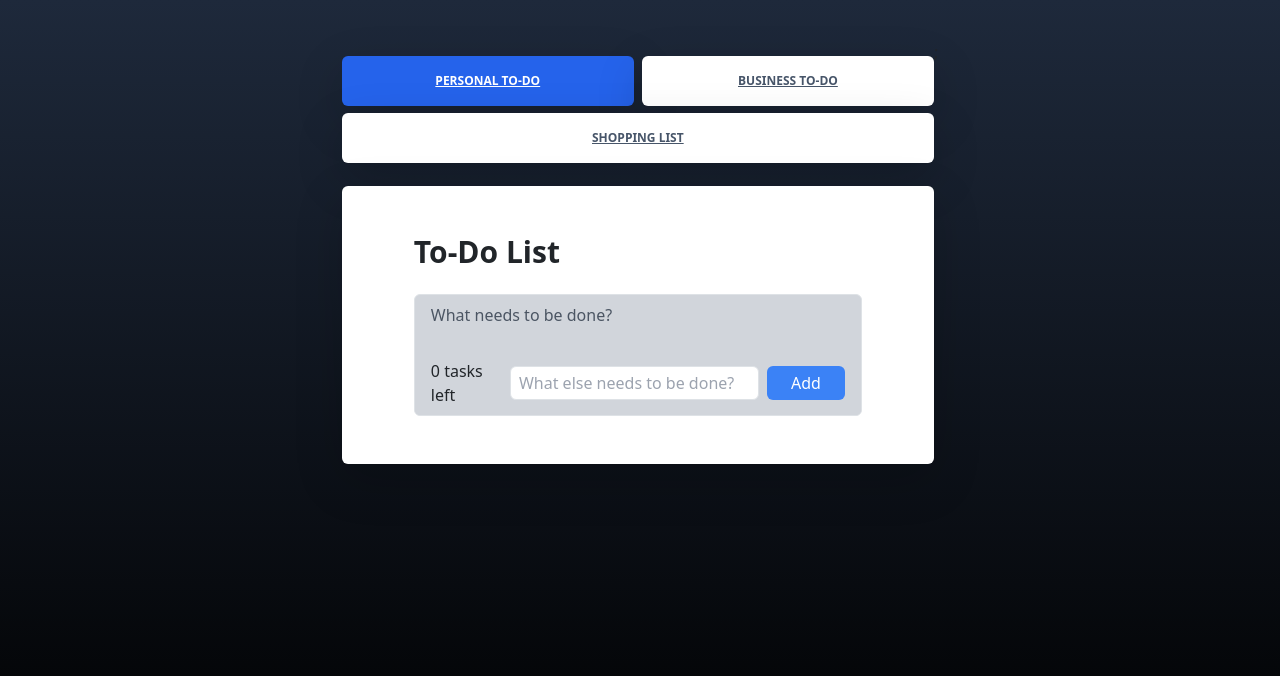
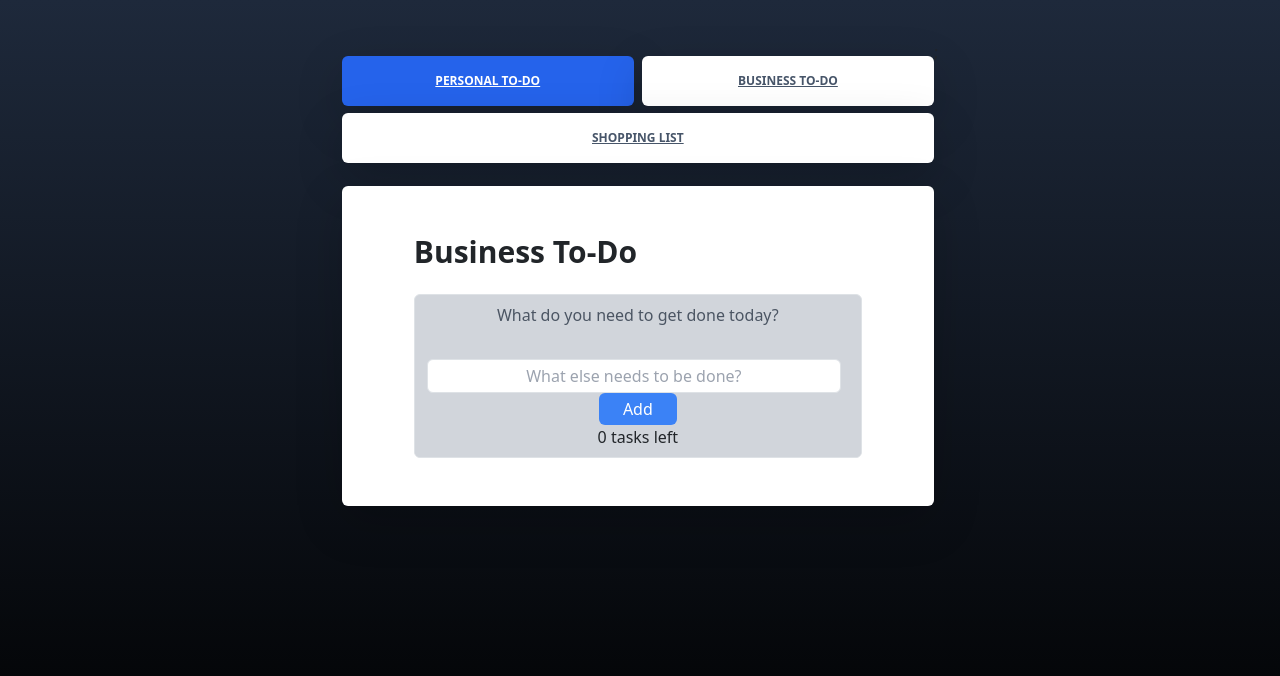
Before and after one commit to louitron/to-do_list_app, a Next.js app: page / in a window 1280 px wide. Shown: the top 676 px of the page. Built offline with nearby package versions, Linux system fonts and the light colour scheme.

Commit message:
Added better alignment to the different lists, added counter to all the lists

```diff
--- a/src/components/BusinessToDo.jsx
+++ b/src/components/BusinessToDo.jsx
@@ -32,12 +32,14 @@ export function BusinessToDo() {
     console.log(newTasks);
   };
 
+  const incompleteTasks = tasks.filter((task) => !task.done);
+
   return (
     <div className="max-w-md mx-auto">
       <h1 className="text-3xl font-bold mb-6">Business To-Do</h1>
       <div className=" bg-gray-300 border rounded-md overflow-hidden">
         {tasks.length === 0 && (
-          <div className="py-2 px-3  text-gray-600">
+          <div className="py-2 px-3 text-center  text-gray-600">
             Add Stuff and Get Down To Business
           </div>
         )}
@@ -68,10 +70,10 @@ export function BusinessToDo() {
             </li>
           ))}
         </ul>
-        <div className="bg-gray-300 px-3 py-2 flex items-center">
+        <div className="bg-gray-300 px-3 py-2 flex flex-col justify-center items-center">
           <input
             type="text"
-            className="flex-grow border rounded-md py-1 px-2 mr-2"
+            className="w-full text-center flex-grow border rounded-md py-1 px-2 mr-2"
             placeholder="What other business needs to be done?"
             value={inputValue}
             onChange={(e) => setInputValue(e.target.value)}
@@ -83,6 +85,7 @@ export function BusinessToDo() {
           >
             Add
           </button>
+          <span>{incompleteTasks.length} tasks left</span>
         </div>
       </div>
     </div>
--- a/src/components/ShoppingList.jsx
+++ b/src/components/ShoppingList.jsx
@@ -32,13 +32,15 @@ export function ShoppingList() {
     console.log(newTasks);
   };
 
+  const incompleteTasks = tasks.filter((task) => !task.done);
+
   return (
     <div className="max-w-md mx-auto">
-      <h1 className="text-3xl font-bold mb-6">Shopping List</h1>
-      <div className="bg-gray-300 border rounded-md overflow-hidden">
+      <h1 className="text-3xl font-bold mb-6">Business To-Do</h1>
+      <div className=" bg-gray-300 border rounded-md overflow-hidden">
         {tasks.length === 0 && (
-          <div className="py-2 px-3 text-gray-600">
-            What do you need to buy?
+          <div className="py-2 px-3 text-center  text-gray-600">
+            What do you need to buy today?
           </div>
         )}
         <ul>
@@ -68,10 +70,10 @@ export function ShoppingList() {
             </li>
           ))}
         </ul>
-        <div className=" bg-gray-300 px-3 py-2 flex items-center">
+        <div className="bg-gray-300 px-3 py-2 flex flex-col justify-center items-center">
           <input
             type="text"
-            className="flex-grow border rounded-md py-1 px-2 mr-2"
+            className="w-full text-center flex-grow border rounded-md py-1 px-2 mr-2"
             placeholder="What else do you need to buy?"
             value={inputValue}
             onChange={(e) => setInputValue(e.target.value)}
@@ -83,6 +85,7 @@ export function ShoppingList() {
           >
             Add
           </button>
+          <span>{incompleteTasks.length} tasks left</span>
         </div>
       </div>
     </div>
--- a/src/components/ToDo.jsx
+++ b/src/components/ToDo.jsx
@@ -29,16 +29,19 @@ export function ToDo() {
     const newTasks = [...tasks];
     newTasks[index].done = !newTasks[index].done;
     setTasks(newTasks);
+    console.log(newTasks);
   };
 
   const incompleteTasks = tasks.filter((task) => !task.done);
 
   return (
     <div className="max-w-md mx-auto">
-      <h1 className="text-3xl font-bold mb-6">To-Do List</h1>
-      <div className="bg-gray-300 border rounded-md overflow-hidden">
+      <h1 className="text-3xl font-bold mb-6">Business To-Do</h1>
+      <div className=" bg-gray-300 border rounded-md overflow-hidden">
         {tasks.length === 0 && (
-          <div className="py-2 px-3 text-gray-600">What needs to be done?</div>
+          <div className="py-2 px-3 text-center  text-gray-600">
+            What do you need to get done today?
+          </div>
         )}
         <ul>
           {tasks.map((obj, index) => (
@@ -67,12 +70,10 @@ export function ToDo() {
             </li>
           ))}
         </ul>
-        <div className="bg-gray-300 px-3 py-2 flex items-center justify-between">
-          <span>{incompleteTasks.length} tasks left</span>
-          <div className="flex">
+        <div className="bg-gray-300 px-3 py-2 flex flex-col justify-center items-center">
           <input
             type="text"
-              className="flex-grow border rounded-md py-1 px-2 mr-2"
+            className="w-full text-center flex-grow border rounded-md py-1 px-2 mr-2"
             placeholder="What else needs to be done?"
             value={inputValue}
             onChange={(e) => setInputValue(e.target.value)}
@@ -84,7 +85,7 @@ export function ToDo() {
           >
             Add
           </button>
-          </div>
+          <span>{incompleteTasks.length} tasks left</span>
         </div>
       </div>
     </div>
--- a/src/pages/index.js
+++ b/src/pages/index.js
@@ -3,7 +3,7 @@ import { TabbedNav } from "@/components/TabbedNav";
 
 export default function Home() {
   return (
-    <div className="flex w-screen justify-center pt-10 h-screen bg-gradient-to-t from-black to-slate-800">
+    <div className="flex overflow-auto w-screen justify-center pt-10 h-screen bg-gradient-to-t from-black to-slate-800">
       <TabbedNav />;
     </div>
   );
```
Lines whose indentation alone changed are shown as unchanged.
